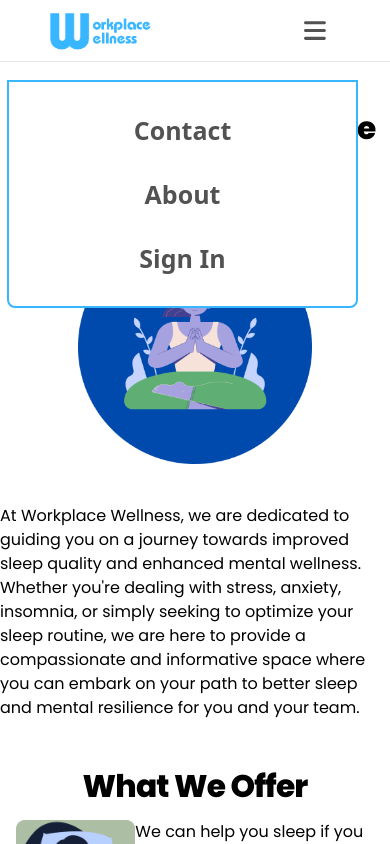
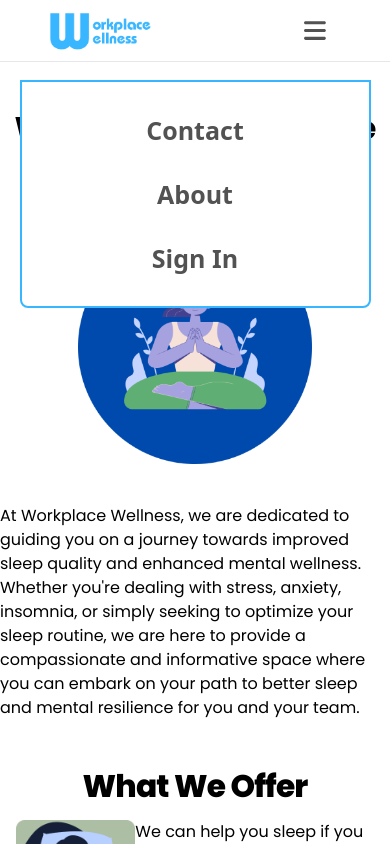
Before and after one commit to James-Lycett/workplace-wellness, a React (Create React App) app in the folder frontend/: page / in a window 390 px wide. Both pictures are taken after a click on the icon 315 px from the left and 30 px from the top of the page. Shown: the top 844 px of the page. Built offline with nearby package versions, Linux system fonts and the light colour scheme.

Commit message:
centered mobile menu and set mobile menu links to close menu onClick

```diff
--- a/frontend/src/Header/Header.jsx
+++ b/frontend/src/Header/Header.jsx
@@ -42,18 +42,21 @@ function Header() {
                         <Link
                             to="/bp/contact"
                             className="py-4 text-2xl hover:bg-v2-ltblue hover:text-white"
+                            onClick={() => setShowMenu(!showMenu)}
                         >
                             Contact
                         </Link>
                         <Link
                             to="/bp/about"
                             className="py-4 text-2xl hover:bg-v2-ltblue hover:text-white"
+                            onClick={() => setShowMenu(!showMenu)}
                         >
                             About
                         </Link>
                         <Link
                             to="/login"
                             className="py-4 text-2xl hover:bg-v2-ltblue hover:text-white"
+                            onClick={() => setShowMenu(!showMenu)}
                         >
                             Sign In
                         </Link>
--- a/frontend/src/index.css
+++ b/frontend/src/index.css
@@ -57,13 +57,17 @@ p {
 .mobile-menu {
     position: absolute;
     top: 5rem;
-    right: 2rem;
+    right: 0;
+    left: 0;
+    margin-left: auto;
+    margin-right: auto;
     z-index: 2;
     display: flex;
     flex-direction: column;
     padding: 1rem;
     height: fit-content;
     min-width: 90%;
+    max-width: 90%;
     background-color: white;
     border: solid 2px #38b6ff;
     border-radius: 0 0 0.5em 0.5em;
```
